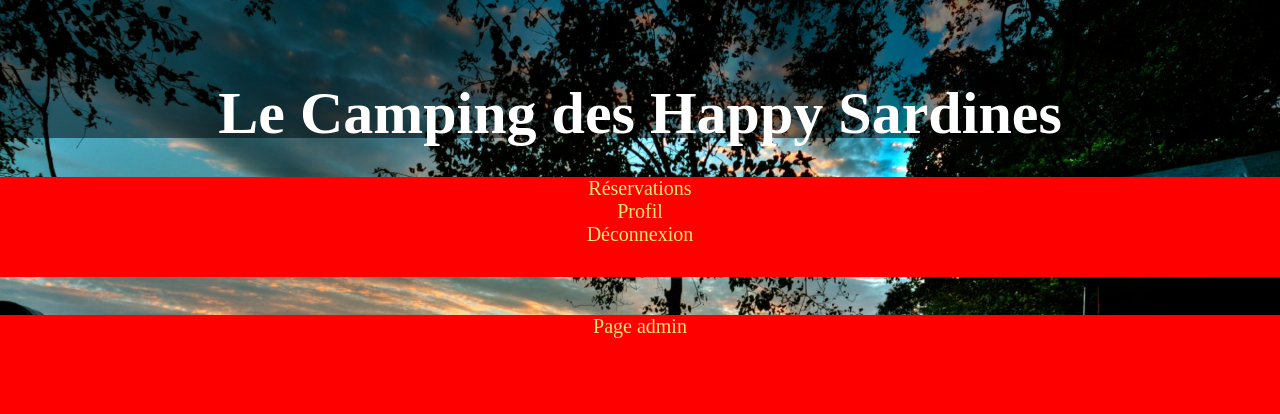
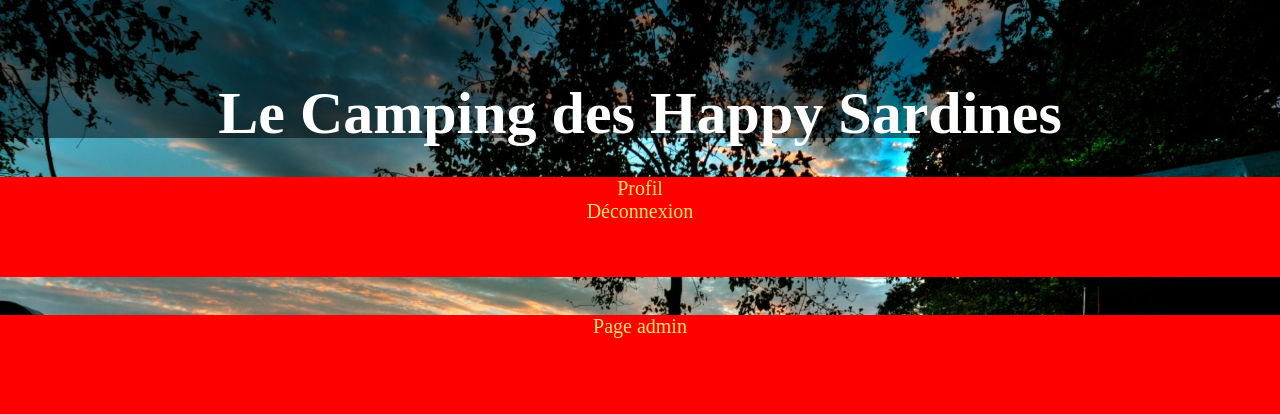
Before and after one commit to amine-bouchakour/camping, a PHP site: page /index.php in a window 1280 px wide. Shown: the top 414 px of the page. Run offline with PHP 8.4, Linux system fonts and the light colour scheme; a user stored in the database is signed in.

Commit message:
correction ligne

```diff
--- a/header.php
+++ b/header.php
@@ -18,7 +18,7 @@
 	if(isset($_SESSION['login']))
 	{ ?>
 		<div class="statutUser">
-			<a href="reservations.php">Réservations</a><br>
+			<!-- <a href="reservations.php">Réservations</a><br> -->
 			<a href="profil.php">Profil</a><br>
 			<a href="deconnexion">Déconnexion</a><br>
 		</div>
```
